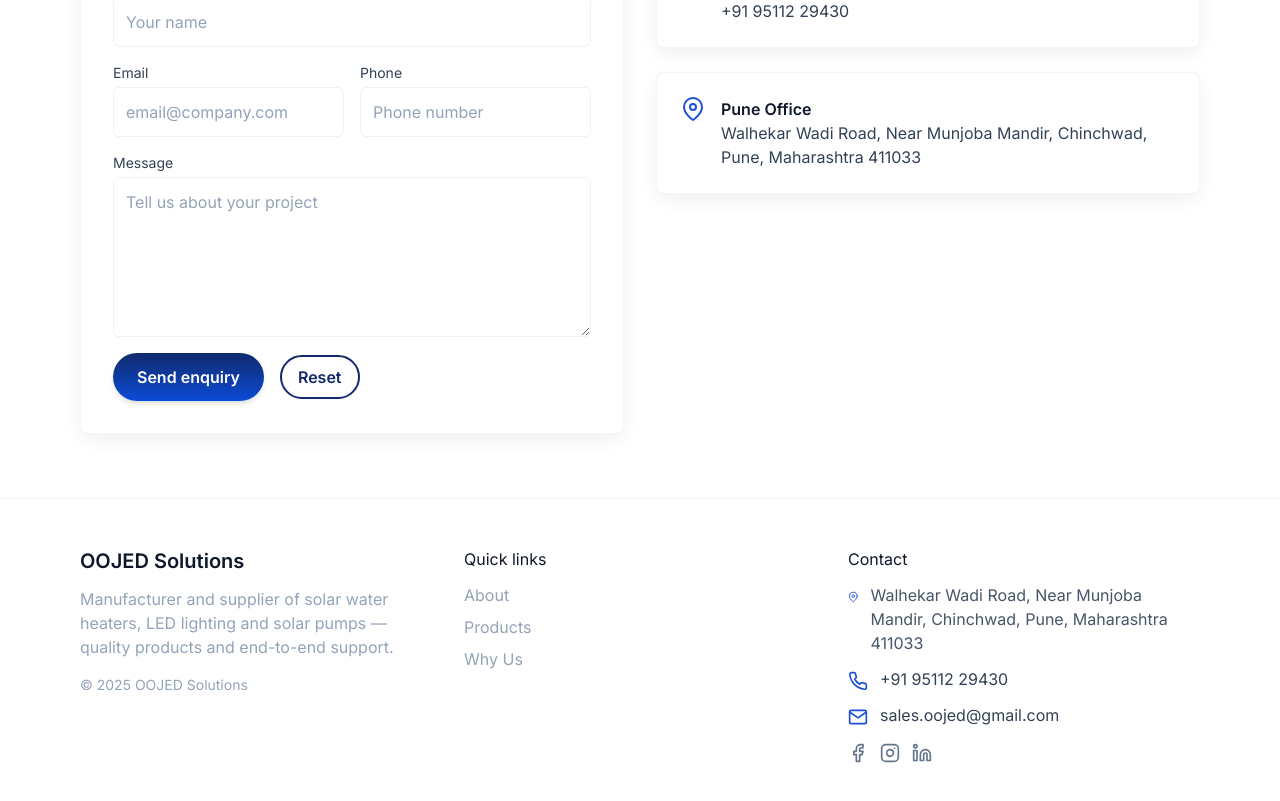
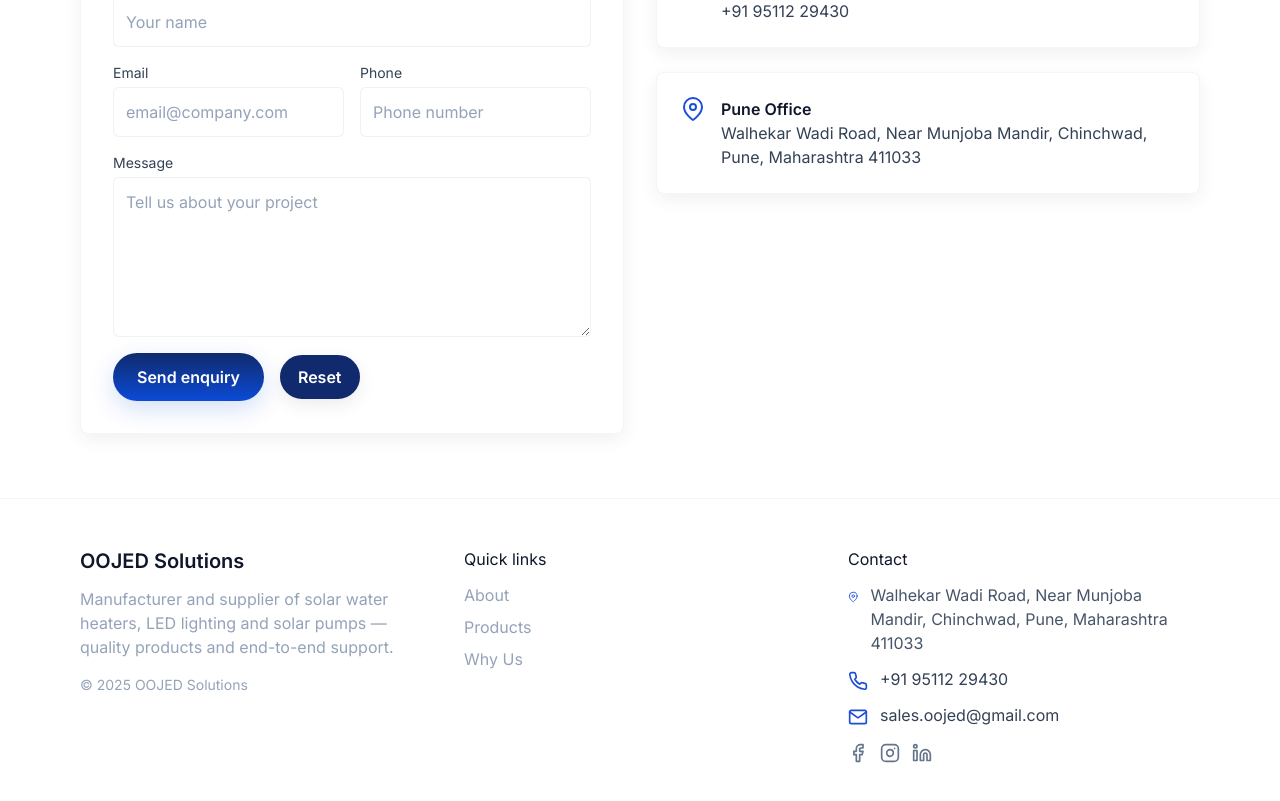
Before and after one commit to vcint/oojed-solutions, a Next.js app: page / in a window 1280 px wide. Shown: the part 3072-3873 px from the top of the page. Built offline with nearby package versions, Linux system fonts and the light colour scheme.

Commit message:
prodfix-2

```diff
--- a/app/globals.css
+++ b/app/globals.css
@@ -223,6 +223,36 @@ html, body, .card, .nav-glass, .nav-panel, .btn, .btn-primary, .badge {
   border-color: rgba(255,255,255,0.06) !important;
 }
 
+/* Targeted button styles inside contact card to ensure accessible contrast */
+/* Primary submit button keeps the gradient and white text */
+:where(html:not(.dark):not([data-theme="dark"])) .contact-card .btn-submit,
+:where(:root:not(.dark):not([data-theme="dark"])) .contact-card .btn-submit {
+  background-image: linear-gradient(to bottom, #102a6d 0%, #0b4bd6 100%) !important;
+  color: #ffffff !important;
+  border-color: transparent !important;
+  box-shadow: 0 8px 24px rgba(11,75,214,0.18) !important;
+}
+
+/* Reset/secondary button: use solid navy background with white text for sufficient contrast */
+:where(html:not(.dark):not([data-theme="dark"])) .contact-card .btn-reset,
+:where(:root:not(.dark):not([data-theme="dark"])) .contact-card .btn-reset {
+  background-color: #102a6d !important; /* navy */
+  color: #ffffff !important;
+  border-color: #102a6d !important;
+  box-shadow: 0 6px 18px rgba(2,6,23,0.08) !important;
+}
+
+/* Dark-mode variants keep lighter/transparent look but remain readable */
+:where(.dark, [data-theme="dark"]) .contact-card .btn-submit {
+  background-image: linear-gradient(to bottom, #153e75 0%, #2563eb 100%) !important;
+  color: #ffffff !important;
+}
+:where(.dark, [data-theme="dark"]) .contact-card .btn-reset {
+  background-color: transparent !important;
+  color: var(--text) !important;
+  border-color: rgba(255,255,255,0.14) !important;
+}
+
 /* Ensure product 'Learn more' CTA is visible in light mode on small viewports */
 .learn-more-btn {
   /* default (light mode) styles reinforced */
--- a/components/Contact.tsx
+++ b/components/Contact.tsx
@@ -105,8 +105,8 @@ export default function Contact() {
               />
             </label>
             <div className="flex items-center gap-4">
-              <button type="submit" className="inline-flex items-center justify-center gap-2 rounded-full bg-gradient-to-b from-[#102a6d] to-[#0b4bd6] text-white font-semibold shadow-md px-5 py-2.5 hover:shadow-lg focus:outline-none focus:ring-4 focus:ring-blue-300 md:px-6 md:py-3" disabled={loading}>{loading ? 'Sending...' : 'Send enquiry'}</button>
-              <button type="button" className="inline-flex items-center justify-center gap-2 rounded-full bg-white text-[#102a6d] border-2 border-[#102a6d] font-semibold shadow-sm px-4 py-2 hover:shadow-md focus:outline-none focus:ring-4 focus:ring-blue-100 dark:bg-transparent dark:text-white dark:border-white/20" onClick={() => { setForm({ name: '', email: '', phone: '', message: '' }); setToast({ open: true, message: 'Form cleared' }); }}>Reset</button>
+              <button type="submit" className="btn-submit inline-flex items-center justify-center gap-2 rounded-full bg-gradient-to-b from-[#102a6d] to-[#0b4bd6] text-white font-semibold shadow-md px-5 py-2.5 hover:shadow-lg focus:outline-none focus:ring-4 focus:ring-blue-300 md:px-6 md:py-3" disabled={loading}>{loading ? 'Sending...' : 'Send enquiry'}</button>
+              <button type="button" className="btn-reset inline-flex items-center justify-center gap-2 rounded-full bg-white text-[#102a6d] border-2 border-[#102a6d] font-semibold shadow-sm px-4 py-2 hover:shadow-md focus:outline-none focus:ring-4 focus:ring-blue-100 dark:bg-transparent dark:text-white dark:border-white/20" onClick={() => { setForm({ name: '', email: '', phone: '', message: '' }); setToast({ open: true, message: 'Form cleared' }); }}>Reset</button>
             </div>
           </form>
         </div>
```
